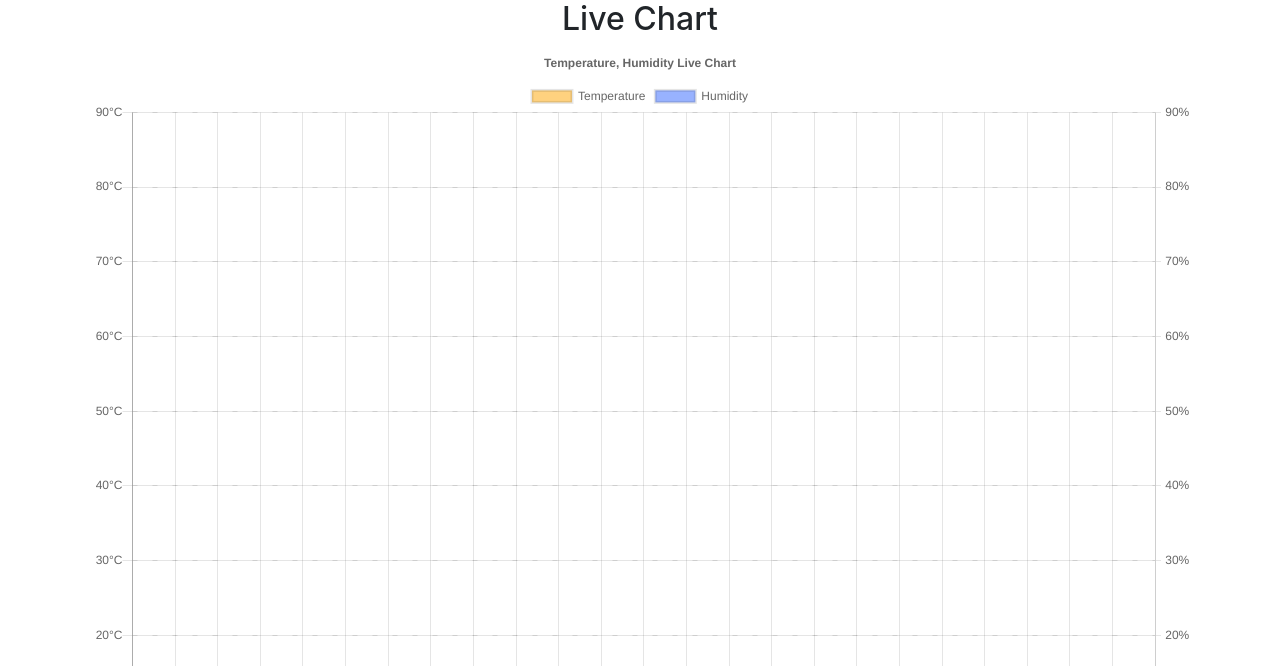
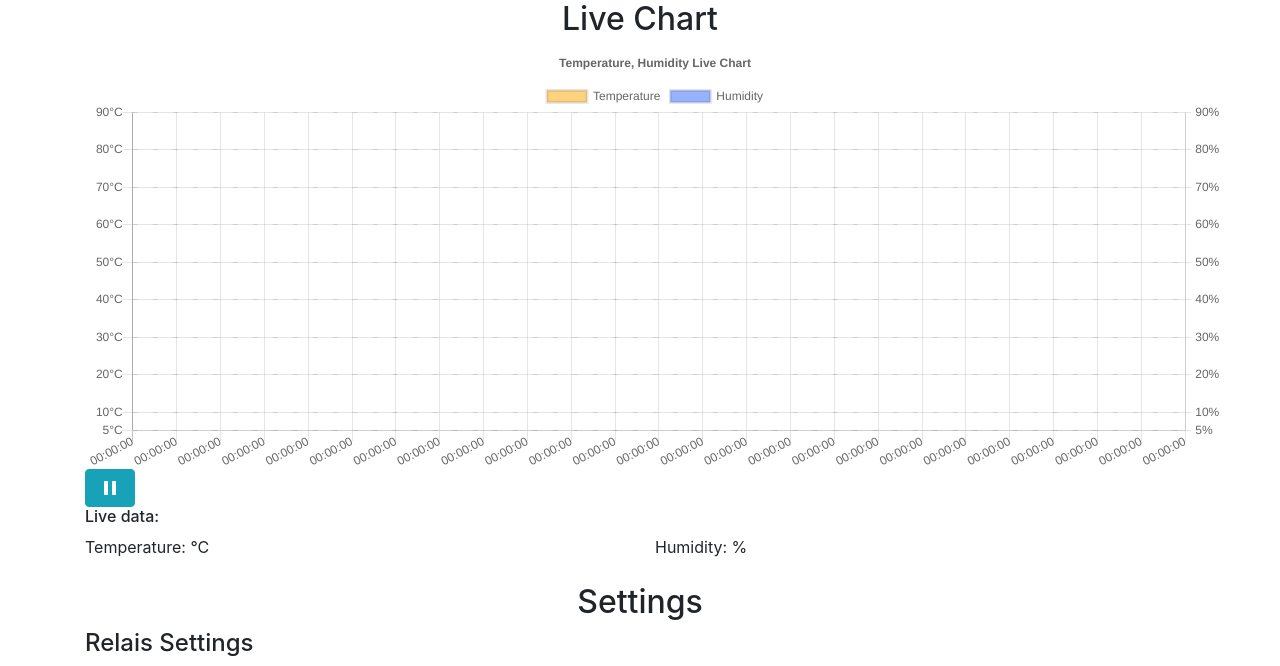
Before and after one commit to MhhhxX/plantcontrol, a Django app: template templates/home.html in a window 1280 px wide. Shown: the part 56-722 px from the top of the page. Run offline with Django 3.2, Linux system fonts and the light colour scheme; the template is opened without the code that fills it: values that come from a table or form of the project are taken from there, others are empty; some libraries are stand-ins or nearby versions.

Commit message:
fixes and play/pause button

```diff
--- a/home/sensor.py
+++ b/home/sensor.py
@@ -1,4 +1,4 @@
-import Adafruit_DHT
+# import Adafruit_DHT
 from datetime import datetime
 from .models import HygroTempData
 from .models import SensorSettings
--- a/plantcontrol/templates/main/main.html
+++ b/plantcontrol/templates/main/main.html
@@ -17,8 +17,11 @@
         <script src="https://cdnjs.cloudflare.com/ajax/libs/Chart.js/2.7.2/Chart.bundle.min.js"></script>
         <script src="{% static "js/handle_delete.js" %}"></script>
         <script src="{% static "js/relais-toggle.js" %}"></script>
+        <script src="{% static "js/resize_canvas.js" %}"></script>
         <script>
             const dataPrecision = 25;
+            var pause = false;
+
             function initDataList() {
                 var values = [];
                 for (var i = 0; i<dataPrecision; i++) {
@@ -51,13 +54,24 @@
             };
 
             $(document).ready(function () {
+                $("#chart-pause").click(function () {
+                    if($(this).text() === 'pause') {
+                        $(this).html('<i class="material-icons">play_arrow</i>');
+                        pause = true;
+                    } else {
+                        $(this).html('<i class="material-icons">pause</i>');
+                        pause = false;
+                        updateChart();
+                    }
+            });
+
                 function updateChart() {
                     $.ajax({
                     type: 'GET',
                     url: 'update_chart',
                     dataType: "json",
                     data: {
-                       "update_chart": "True",
+                       "update_chart": "True"
                     }
                     }).success(function (data) {
                         myBar.data.labels.splice(0, 1);
@@ -70,9 +84,10 @@
                         $("#temperature").text(data['temperature']);
                         $("#humidity").text(data['humidity']);
                     }).complete(function (data) {
-                        setTimeout(function () {
-                            updateChart();
-                        }, 3000)
+                        if (!pause)
+                            setTimeout(function () {
+                                updateChart();
+                            }, 3000)
                     });
                 }
 
@@ -81,7 +96,7 @@
                     type: 'line',
                     data: barChartData,
                     options: {
-                        responsive: true,
+                        responsive: false,
                         events: ["click"],
                         title: {
                             display: true,
@@ -120,9 +135,9 @@
                                 },
                                 gridLines: {
                                     //drawOnChartArea: false
-                                    borderDash: [5, 15],
+                                    borderDash: [5, 15]
                                 }
-                            }],
+                            }]
                         }
                     }
                 });
--- /dev/null
+++ b/static/js/resize_canvas.js
@@ -0,0 +1,12 @@
+function resize(){
+    var chart = $("#chart");
+    $(chart).attr('height', 0.4 * $(window).height());
+    $(chart).attr('width', $(chart).parent().outerWidth());
+    console.log($(window).height());
+}
+$(document).ready(function(){
+    resize();
+    $(window).on("resize", function(){
+        resize();
+    });
+});
--- a/templates/home.html
+++ b/templates/home.html
@@ -7,7 +7,8 @@
 
 <div class="container">
     <h2 class="text-center">Live Chart</h2>
-        <canvas height="200px" id="chart"></canvas>
+    <canvas id="chart"></canvas>
+    <button id="chart-pause" class="btn btn-info"><i class="material-icons">pause</i></button>
     <h6>Live data:</h6>
     <div class="row">
         <div class="col">Temperature: <span id="temperature"></span>°C</div>
```
Also changed, not shown: home/tasks.py (+3 -4 lines), home/utils.py (+4 -5 lines). Lines whose indentation alone changed are shown as unchanged.
